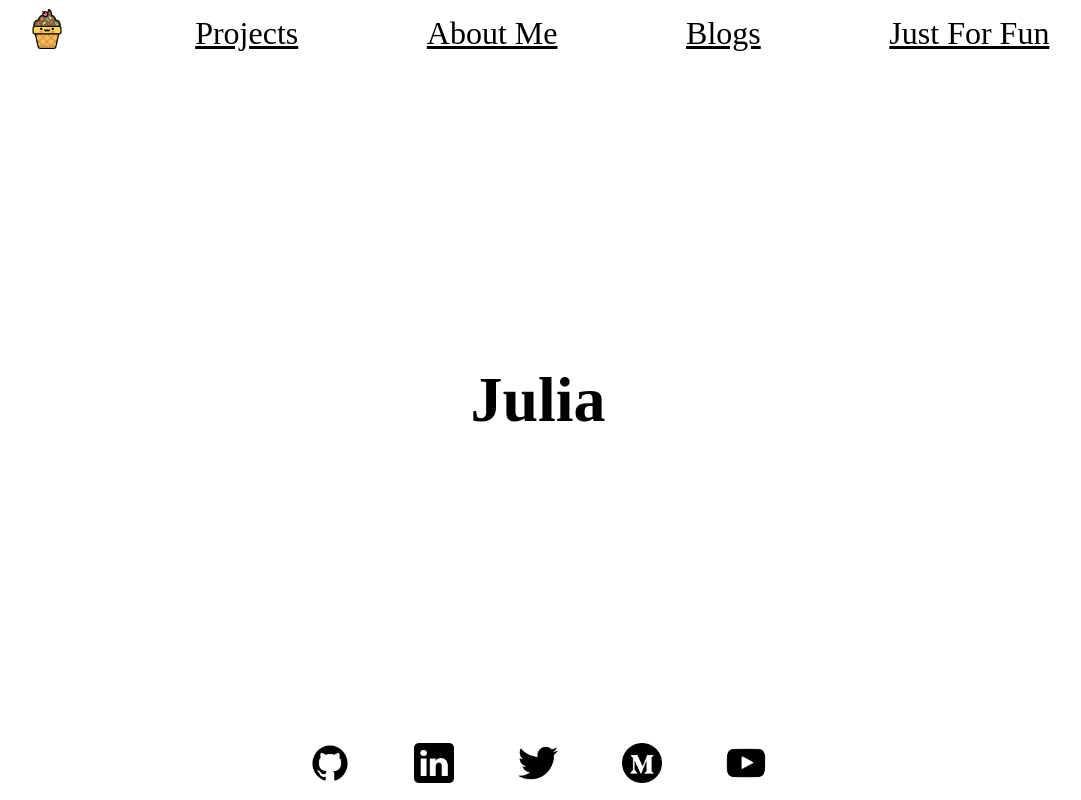
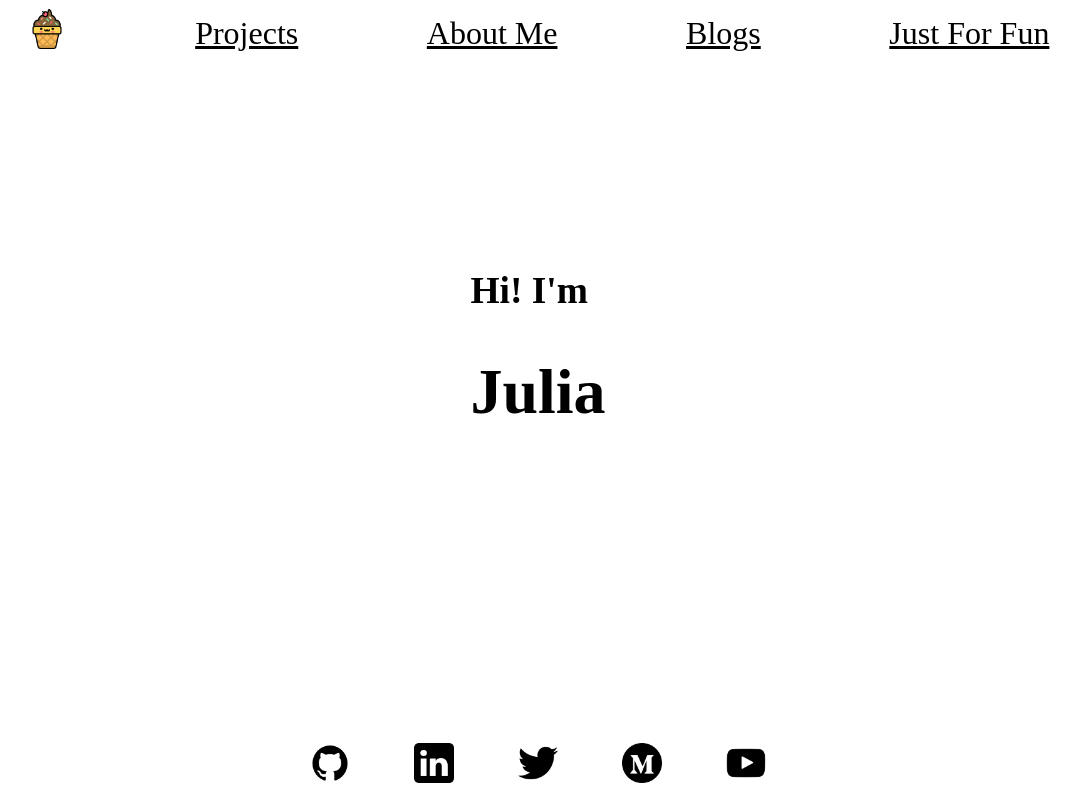
Before and after one commit to jzolo22/jz-portfolio, a React (Create React App) app: page / in a window 1280 px wide. Shown: the whole page, without its empty margins (102-1183 px from the left). Built offline with nearby package versions, Linux system fonts and the light colour scheme; a web font is replaced by a local one.

Commit message:
center name using transform property

```diff
--- a/src/Pages/Home.js
+++ b/src/Pages/Home.js
@@ -3,7 +3,6 @@ import NameBanner from '../components/NameBanner'
 
 
 function Home(){
-
     return (
         <NameBanner />
     )
--- a/src/components/NameBanner.js
+++ b/src/components/NameBanner.js
@@ -1,18 +1,17 @@
 import React from 'react'
 import styled from 'styled-components'
 
-const Name = styled.h1`
-    // text-align: center;
-    // margin:auto
+const Banner = styled.div`
+    transform: translateY(-20%);
 `
 
 function NameBanner(){
 
     return (
-        <div>
-            {/* <h3>Hi! I'm</h3> */}
-            <Name>Julia</Name>
-        </div>
+        <Banner>
+            <h3>Hi! I'm</h3>
+            <h1>Julia</h1>
+        </Banner>
     )
 }
 
```
